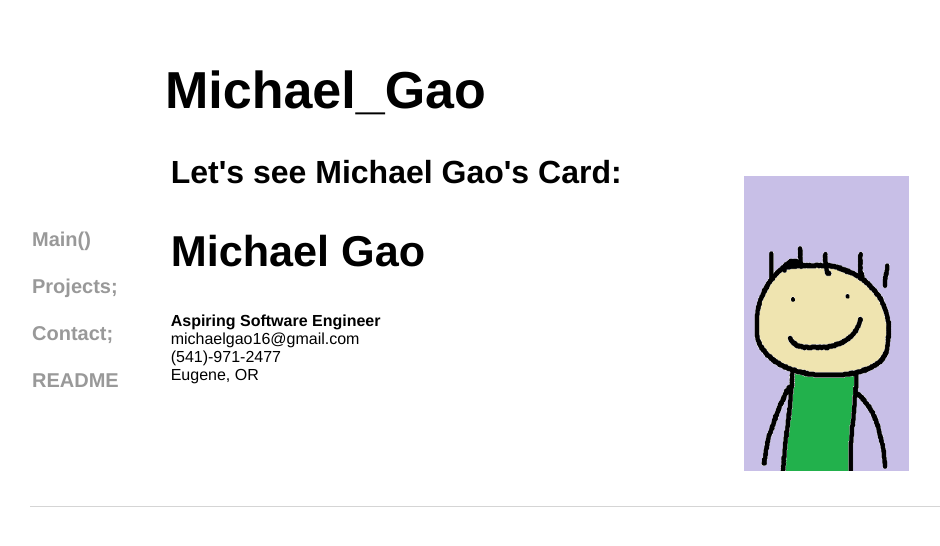
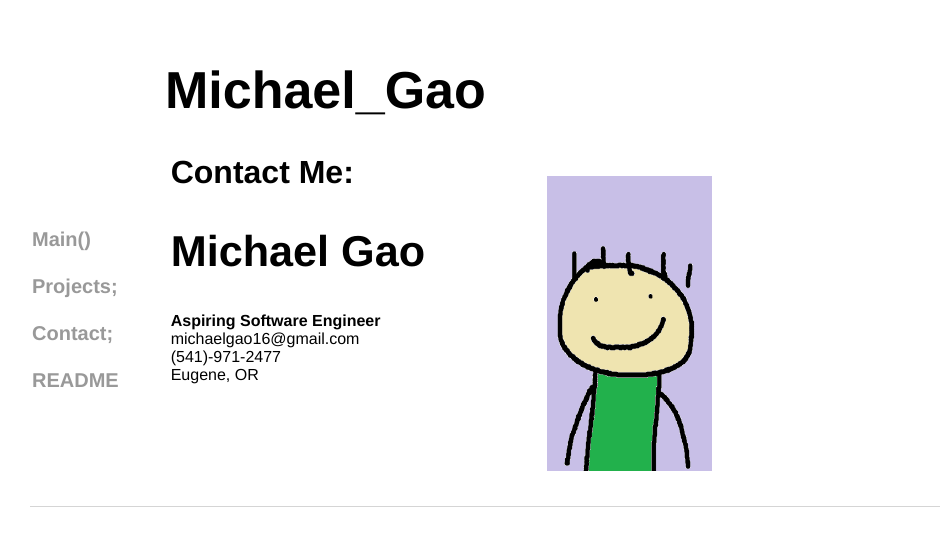
Before and after one commit to michael-c-gao/WebsiteOfMichael, a Jekyll site: the page built from contact/index.html, in a window 1280 px wide. Shown: the top 546 px of the page, without its empty margins (98-1038 px from the left). Built offline with Jekyll 4.4.1, drawn with Linux system fonts in a browser that asks for light colours.

Commit message:
Update index.html

```diff
--- a/contact/index.html
+++ b/contact/index.html
@@ -41,7 +41,7 @@ title: Contact Me
 	</nav>
 		</section>
 	<section class="child">
-	<h3>Let's see Michael Gao's Card:</h3>
+	<h3>Contact Me:</h3>
 		<h2>Michael Gao</h2>
 		<strong>Aspiring Software Engineer</strong><br>
 		michaelgao16@gmail.com<br>
```
Also changed, not shown: other parts of contact/index.html (+1 -1 lines).
